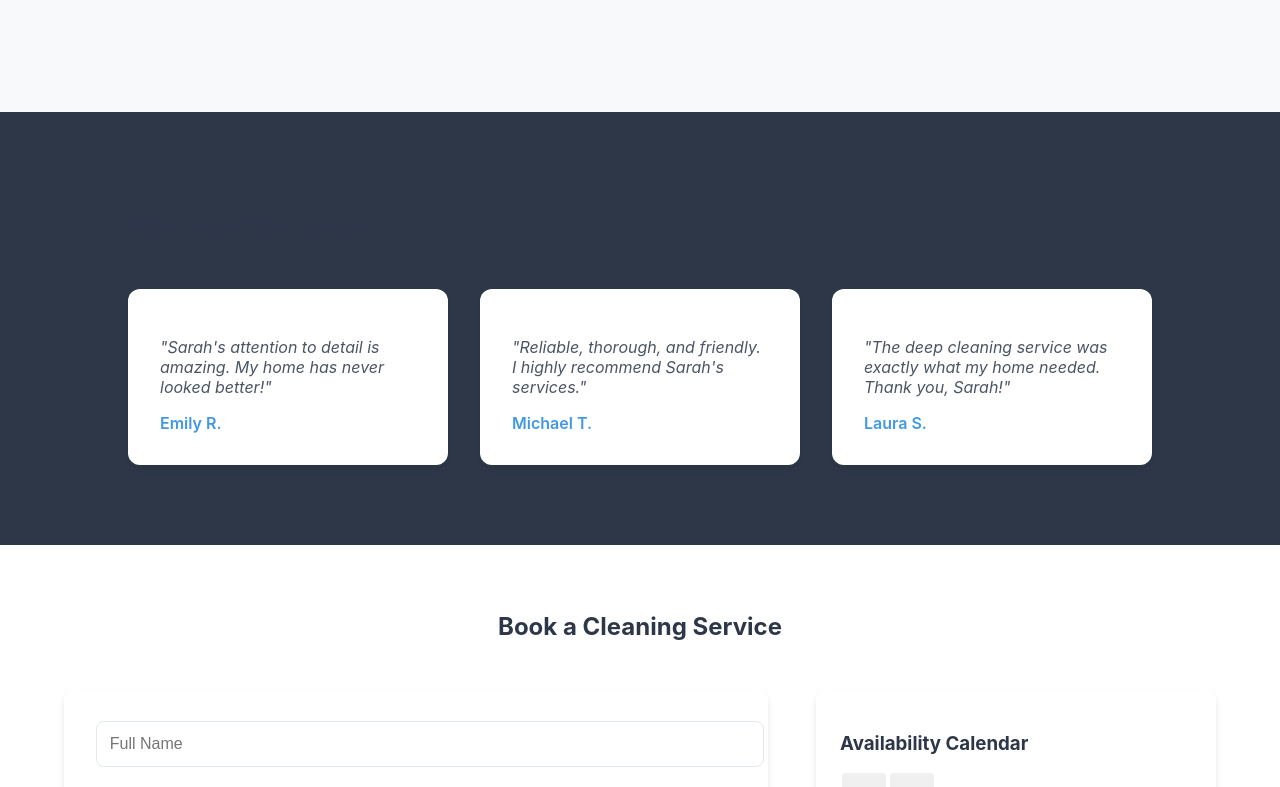
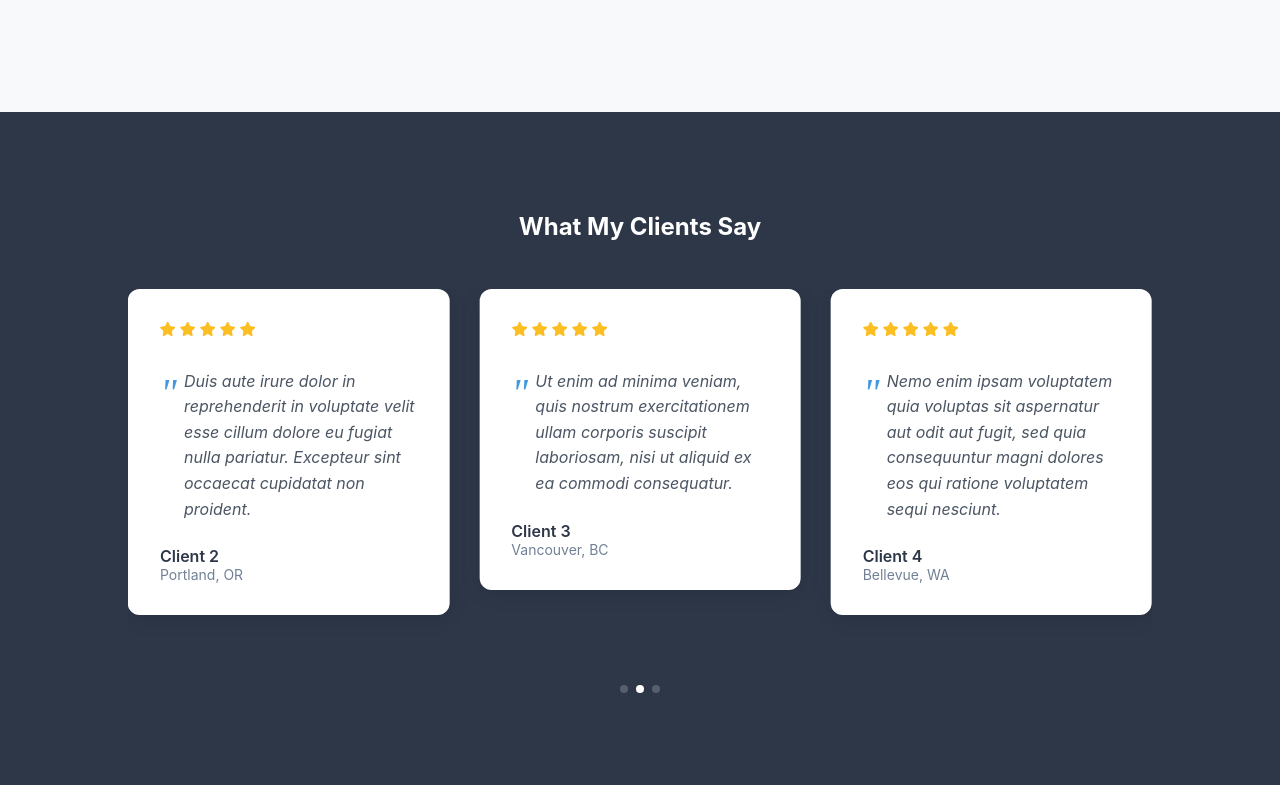
Before and after one commit to ItsAl3xx/Website_For_Cleaning_Business, a React (Create React App) app in the folder frontend/: page / in a window 1280 px wide. Shown: the part 1590-2377 px from the top of the page. Built offline with nearby package versions, Linux system fonts and the light colour scheme.

Commit message:
Fixed testimonials section of the homepage

```diff
--- a/frontend/package.json
+++ b/frontend/package.json
@@ -11,7 +11,9 @@
     "react-calendar": "^5.1.0",
     "react-datepicker": "^7.5.0",
     "react-dom": "^18.3.1",
+    "react-icons": "^5.3.0",
     "react-scripts": "5.0.1",
+    "swiper": "^11.1.14",
     "web-vitals": "^2.1.4",
     "yup": "^1.4.0"
   },
--- a/frontend/src/homepage/App.css
+++ b/frontend/src/homepage/App.css
@@ -105,32 +105,103 @@ body {
 .testimonials {
   background-color: #2d3748;
   padding: 5rem 10%;
+  position: relative;
 }
 
-.testimonial-cards {
-  display: grid;
-  grid-template-columns: repeat(auto-fit, minmax(300px, 1fr));
-  gap: 2rem;
-  margin-top: 3rem;
+.testimonials h2 {
+  text-align: center;
+  color: #ffffff;
+  margin-bottom: 3rem;
+}
+
+.testimonial-slider {
+  padding-bottom: 4rem !important;
 }
 
 .testimonial-card {
   background-color: #ffffff;
   padding: 2rem;
   border-radius: 12px;
-  box-shadow: 0 4px 6px rgba(0, 0, 0, 0.05);
-  width: auto;
+  box-shadow: 0 4px 20px rgba(0, 0, 0, 0.1);
+  height: 100%;
+  display: flex;
+  flex-direction: column;
+  gap: 1.5rem;
 }
 
-.testimonial-card p {
+.testimonial-rating {
+  display: flex;
+  gap: 0.25rem;
+  margin-bottom: 0.5rem;
+}
+
+.star-filled {
+  color: #fbbf24;
+}
+
+.star-empty {
+  color: #e5e7eb;
+}
+
+.testimonial-text {
+  flex: 1;
   font-style: italic;
   color: #4b5563;
-  margin-bottom: 1rem;
+  line-height: 1.6;
+  margin: 0;
+  position: relative;
+  padding-left: 1.5rem;
 }
 
-.testimonial-card span {
+.testimonial-text::before {
+  content: '"';
+  position: absolute;
+  left: 0;
+  top: -0.5rem;
+  font-size: 2.5rem;
   color: #4299e1;
+  font-family: serif;
+}
+
+.testimonial-author {
+  display: flex;
+  align-items: flex-start;
+  margin-top: auto;
+}
+
+.testimonial-info {
+  display: flex;
+  flex-direction: column;
+}
+
+.testimonial-name {
+  color: #2d3748;
   font-weight: 600;
+}
+
+.testimonial-location {
+  color: #718096;
+  font-size: 0.875rem;
+}
+
+/* Swiper pagination customization */
+.swiper-pagination-bullet {
+  background-color: #ffffff !important;
+  opacity: 0.5;
+}
+
+.swiper-pagination-bullet-active {
+  opacity: 1;
+}
+
+@media (max-width: 768px) {
+  .testimonials {
+    padding: 4rem 5%;
+  }
+
+  .testimonial-card {
+    padding: 1.5rem;
+  }
 }
 
 .booking {
--- a/frontend/src/homepage/App.js
+++ b/frontend/src/homepage/App.js
@@ -6,6 +6,11 @@ import * as Yup from 'yup';
 import "react-datepicker/dist/react-datepicker.css";
 import 'react-calendar/dist/Calendar.css';
 import './App.css';
+import { Swiper, SwiperSlide } from 'swiper/react';
+import { Autoplay, Pagination } from 'swiper/modules';
+import 'swiper/css';
+import 'swiper/css/pagination';
+import { FaStar } from 'react-icons/fa';
 
 const BeforeAfterCard = ({ beforeImage, afterImage, title }) => {
   const [isFlipped, setIsFlipped] = useState(false);
@@ -245,6 +250,39 @@ const BookingSection = () => {
   );
 };
 
+const testimonials = [
+  {
+    name: "Client 1",
+    location: "Seattle, WA",
+    text: "Lorem ipsum dolor sit amet, consectetur adipiscing elit. Sed do eiusmod tempor incididunt ut labore et dolore magna aliqua. Ut enim ad minim veniam, quis nostrud exercitation.",
+    rating: 5
+  },
+  {
+    name: "Client 2",
+    location: "Portland, OR",
+    text: "Duis aute irure dolor in reprehenderit in voluptate velit esse cillum dolore eu fugiat nulla pariatur. Excepteur sint occaecat cupidatat non proident.",
+    rating: 5
+  },
+  {
+    name: "Client 3",
+    location: "Vancouver, BC",
+    text: "Ut enim ad minima veniam, quis nostrum exercitationem ullam corporis suscipit laboriosam, nisi ut aliquid ex ea commodi consequatur.",
+    rating: 5
+  },
+  {
+    name: "Client 4",
+    location: "Bellevue, WA",
+    text: "Nemo enim ipsam voluptatem quia voluptas sit aspernatur aut odit aut fugit, sed quia consequuntur magni dolores eos qui ratione voluptatem sequi nesciunt.",
+    rating: 5
+  },
+  {
+    name: "Client 5",
+    location: "Kirkland, WA",
+    text: "Neque porro quisquam est, qui dolorem ipsum quia dolor sit amet, consectetur, adipisci velit, sed quia non numquam eius modi tempora incidunt.",
+    rating: 5
+  }
+];
+
 function App() {
   const [isMobileMenuOpen, setIsMobileMenuOpen] = useState(false);
 
@@ -321,20 +359,43 @@ function App() {
 
       <section className="testimonials">
         <h2>What My Clients Say</h2>
-        <div className="testimonial-cards">
-          <div className="testimonial-card">
-            <p>"Sarah's attention to detail is amazing. My home has never looked better!"</p>
-            <span>Emily R.</span>
-          </div>
-          <div className="testimonial-card">
-            <p>"Reliable, thorough, and friendly. I highly recommend Sarah's services."</p>
-            <span>Michael T.</span>
-          </div>
-          <div className="testimonial-card">
-            <p>"The deep cleaning service was exactly what my home needed. Thank you, Sarah!"</p>
-            <span>Laura S.</span>
-          </div>
-        </div>
+        <Swiper
+          modules={[Autoplay, Pagination]}
+          spaceBetween={30}
+          slidesPerView={1}
+          breakpoints={{
+            640: { slidesPerView: 2 },
+            1024: { slidesPerView: 3 }
+          }}
+          autoplay={{
+            delay: 3000,
+            disableOnInteraction: false,
+          }}
+          pagination={{ clickable: true }}
+          className="testimonial-slider"
+        >
+          {testimonials.map((testimonial, index) => (
+            <SwiperSlide key={index}>
+              <div className="testimonial-card">
+                <div className="testimonial-rating">
+                  {[...Array(5)].map((_, i) => (
+                    <FaStar
+                      key={i}
+                      className={i < testimonial.rating ? 'star-filled' : 'star-empty'}
+                    />
+                  ))}
+                </div>
+                <p className="testimonial-text">{testimonial.text}</p>
+                <div className="testimonial-author">
+                  <div className="testimonial-info">
+                    <span className="testimonial-name">{testimonial.name}</span>
+                    <span className="testimonial-location">{testimonial.location}</span>
+                  </div>
+                </div>
+              </div>
+            </SwiperSlide>
+          ))}
+        </Swiper>
       </section>
 
       <BookingSection />
```
Also changed, not shown: 1 other file (tests, documents, lock files or other folders).
